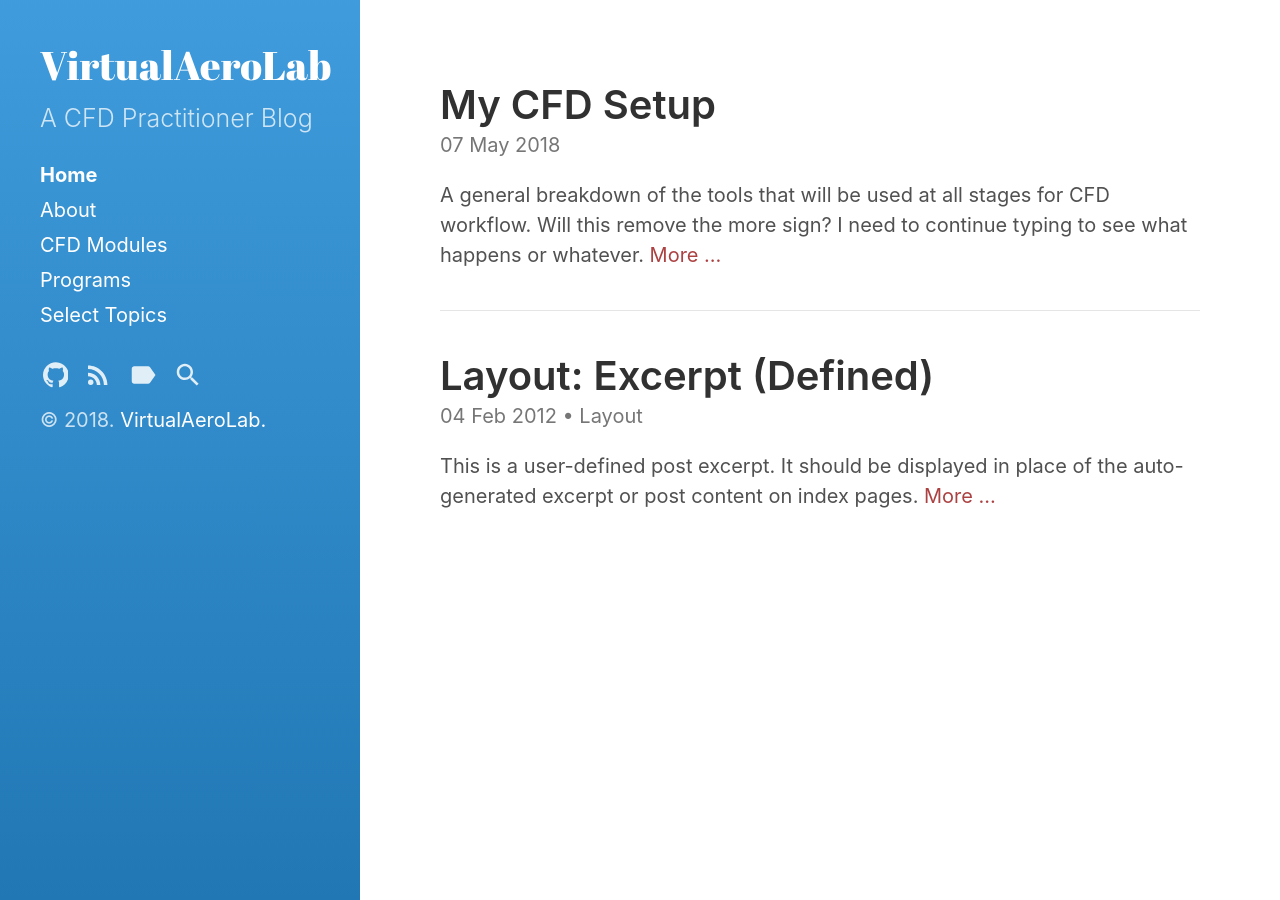
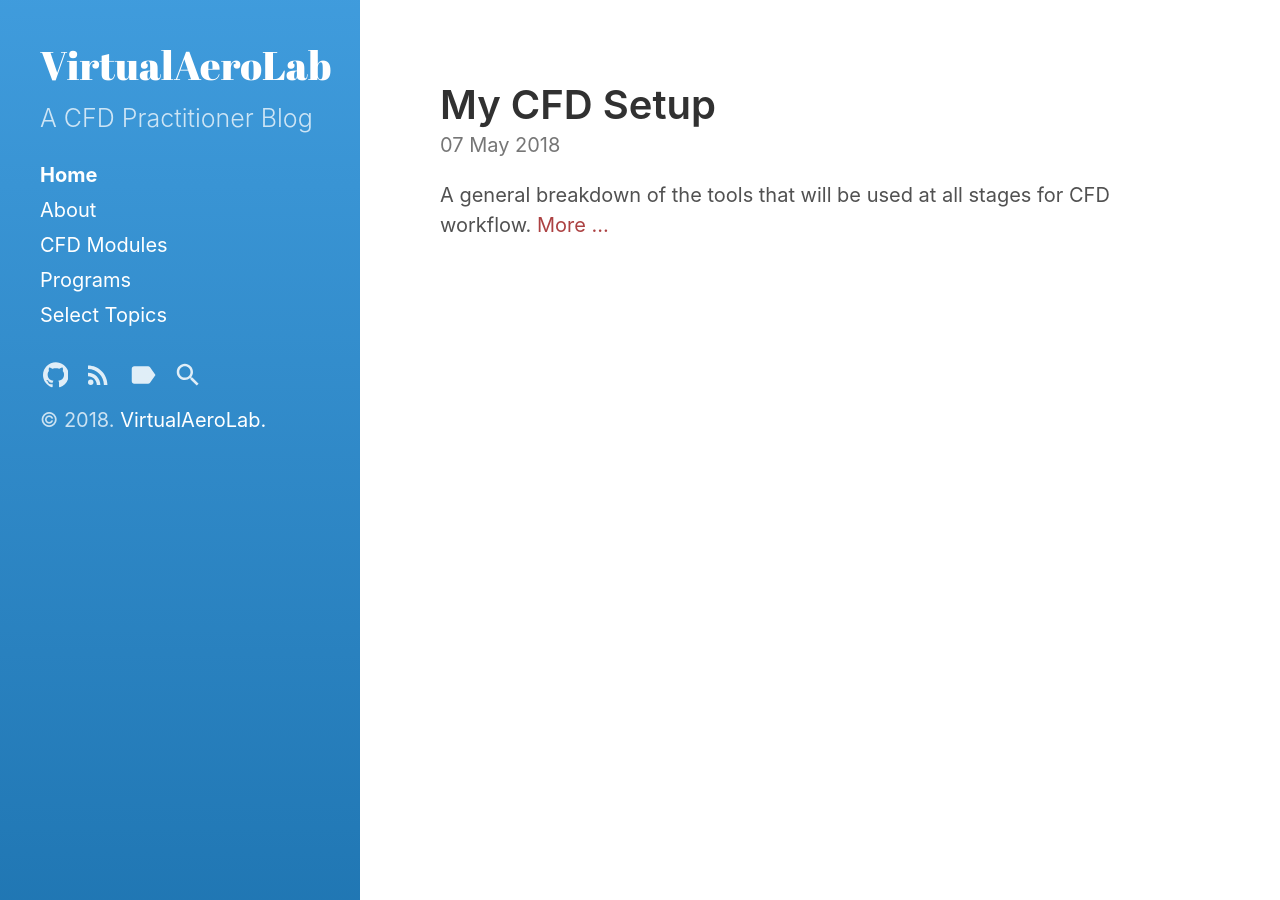
Before and after one commit to VirtualAeroLab/VirtualAeroLab.github.io, a Jekyll site: the page built from index.html, in a window 1280 px wide. Built offline with Jekyll 4.4.1, drawn with Linux system fonts in a browser that asks for light colours; the list of posts is cut into pages by our own code.

Commit message:
More things fixed.

```diff
--- a/_posts/2012-02-04-layout-excerpt-defined.md
+++ /dev/null
@@ -1,16 +0,0 @@
----
-title: "Layout: Excerpt (Defined)"
-layout: post
-excerpt: "This is a user-defined post excerpt. It should be displayed in place of the auto-generated excerpt or post content on index pages."
-categories:
-  - Layout
-tags:
-  - content
-  - excerpt
-  - layout
-last_modified_at: 2012-02-04T12:43:31-05:00
----
-
-This is the start of the post content.
-
-This paragraph should be absent from an index page where `post.excerpt` is shown.
--- a/_posts/2018-5-7-my-cfd-setup.md
+++ b/_posts/2018-5-7-my-cfd-setup.md
@@ -1,8 +1,8 @@
 ---
+title: "My CFD Setup"
 layout: post
-title: "My CFD Setup"
 date: 2018-5-7
-excerpt: "A general breakdown of the tools that will be used at all stages for CFD workflow. Will this remove the more sign? I need to continue typing to see what happens or whatever."
+excerpt: "A general breakdown of the tools that will be used at all stages for CFD workflow."
 tags:
   - CFD
   - Tools
```
